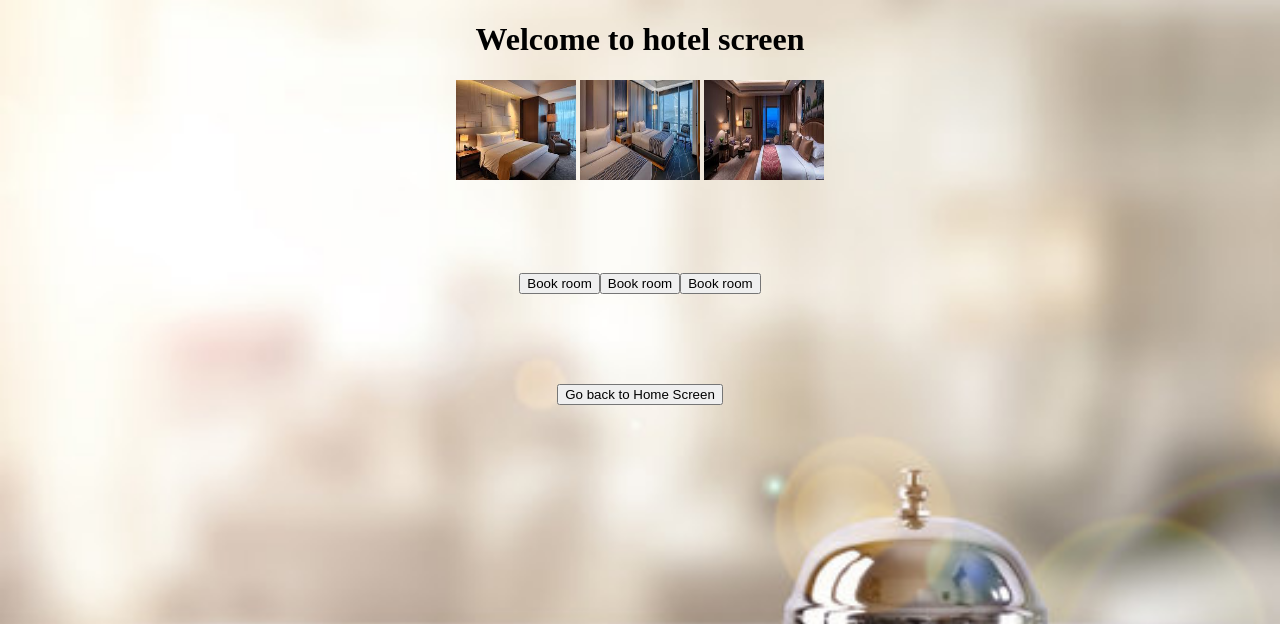
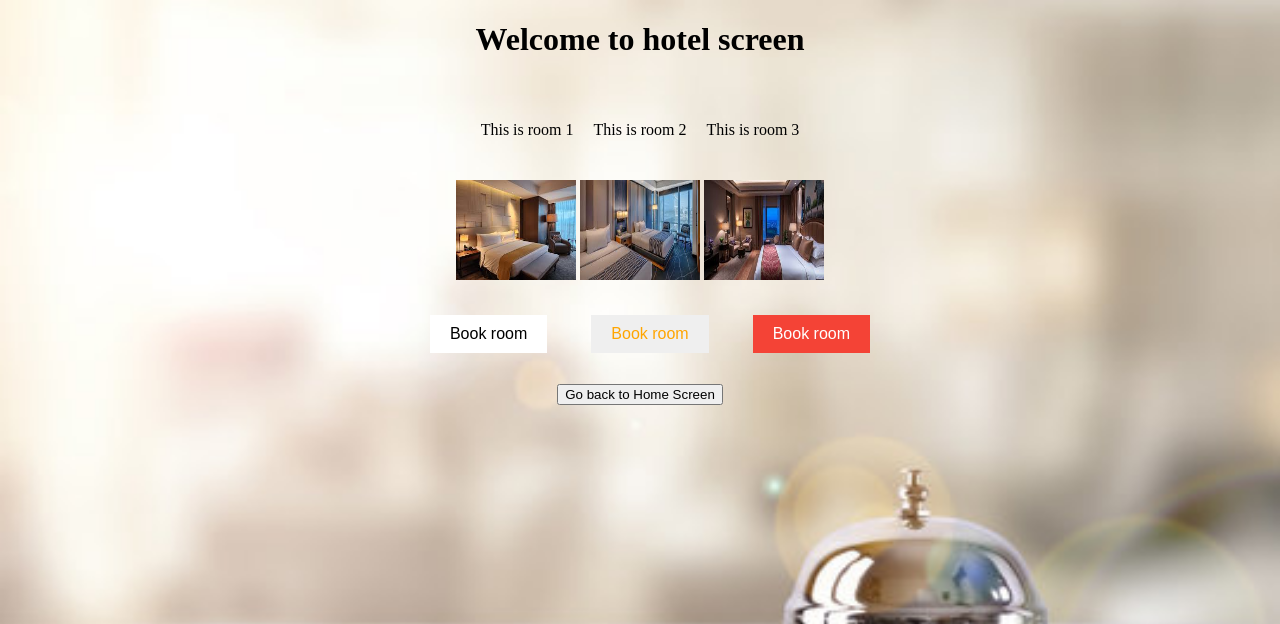
Before and after one commit to duyho160313/game_website_project, a Flask app: page /hotel in a window 1280 px wide. Shown: the top 624 px of the page. Run offline with Flask 3, Linux system fonts and the light colour scheme.

Commit message:
new code+

```diff
--- a/app.py
+++ b/app.py
@@ -33,7 +33,9 @@ def homework():
 @app.route('/sign up')
 def sign_up():
     return render_template("signup_web.html")
-
+@app.route("/quiz")
+def math_quiz():
+    return render_template("Quiz_game.html")
 
 
 if __name__ == "__main__":
--- /dev/null
+++ b/static/CSS/Hotel_screen.css
@@ -0,0 +1,81 @@
+body {
+        background-image: url("../images/Hotels/hotel.jpg");
+        background-repeat: no-repeat;
+        background-size: cover;
+        background-attachment: fixed;
+        text-align: center;
+
+
+}
+.center {
+  display: flex;
+  justify-content: center;
+  align-items: center;
+  height: 100px;
+  gap: 20px;
+}
+.button {
+  border: none;
+  color: white;
+  padding: 10px 20px;
+  text-align: center;
+  text-decoration: none;
+  display: inline-block;
+  font-size: 16px;
+  margin: 4px 2px;
+  cursor: pointer;
+}
+.button3 {background-color: #f44336;}
+.button_blue {
+  background-color: white;
+  border: none;
+  color: black;
+  padding: 10px 20px;
+  text-align: center;
+  text-decoration: none;
+  display: inline-block;
+  font-size: 16px;
+  margin: 4px 2px;
+  transition-duration: 0.4s;
+  cursor: pointer;
+}
+.button_hover1:hover {
+  background-color: #008CBA;
+  color: white;
+}
+
+
+.button_shadow {
+
+  border: none;
+  color: orange;
+  padding: 10px 20px;
+  text-align: center;
+  text-decoration: none;
+  display: inline-block;
+  font-size: 16px;
+  margin: 4px 2px;
+  cursor: pointer;
+  transition-duration: 0.4s;
+
+}
+
+.button_hover2:hover {box-shadow: 0 8px 16px 0 rgba(0,0,0,0.6);
+     animation: mymove 5s infinite}
+@keyframes mymove {
+  from {background-color: red;}
+  to {background-color: blue;}
+}
+    .infinite-bg {
+    position: fixed;
+    top: 0;
+    left: 0;
+    width: 100vw;
+    height: 100vh;
+    background-size: cover;
+    background-position: center;
+    z-index: -1;
+    animation: changeBackground 12s infinite;
+}
+    @keyframes changeBackground{
+    0%, 100%{
--- a/templates/Hotel_screen.html
+++ b/templates/Hotel_screen.html
@@ -1,53 +1,34 @@
 <!DOCTYPE html>
-<style>
-body {
-        background-image: url("{{ url_for('static', filename='images/Hotels/hotel.jpg') }}");
-        background-repeat: no-repeat;
-        background-size: cover;
-        background-attachment: fixed;
-        text-align: center;
 
-
-}
-.center {
-  display: flex;
-  justify-content: center;
-  align-items: center;
-  height: 200px;
-}
-
-</style>
-<html lang="en">
-<head>
     <meta charset="UTF-8">
     <title>Hotel</title>
+    <link rel="stylesheet" href="{{ url_for('static', filename='CSS/Hotel_screen.css') }}">
 </head>
 <body>
     <h1>Welcome to hotel screen</h1>
-<!--    {% for hotel in hotels %}-->
-<!--            <div>-->
-<!--                <h3>{{ hotel.name }}</h3>-->
-<!--                <p>Price: ${{ hotel.price }} / night</p>-->
-<!--                <button>Button</button>-->
-<!--            </div>-->
-<!--            <hr>-->
-<!--    {% endfor %}-->
-
+        <div class ="center">
+            <p>This is room 1  </p>
+            <p>This is room 2  </p>
+            <p>This is room 3  </p>
+        </div>
 
         <div>
                     <img src="{{ url_for('static', filename='images/Hotels/room3.png') }}" alt="Description of the button action" width="120" height="100">
                     <img src="{{ url_for('static', filename='images/Hotels/room2.png') }}" alt="Description of the button action" width="120" height="100">
                     <img src="{{ url_for('static', filename='images/Hotels/room1.png') }}" alt="Description of the button action" width="120" height="100">
 
-        </div>
         <div class = "center">
                 <p id="demo1"></p>
-                <button type="button" onclick="document.getElementById('demo1').innerHTML = 'Booked!'">Book room</button>
+                <button class="button_blue button_hover1" type="button" onclick="document.getElementById('demo1').innerHTML = 'Booked!'">Book room</button>
+
+
                 <p id="demo2"></p>
-                <button type="button" onclick="document.getElementById('demo2').innerHTML = 'Booked!'">Book room</button>
+                <button class ="button_shadow button_hover2" type="button" onclick="document.getElementById('demo2').innerHTML = 'Booked!'">Book room</button>
+
+
                 <p id="demo3"></p>
-                <button type="button" onclick="document.getElementById('demo3').innerHTML = 'Booked!'">Book room</button>
-    </div>
+                <button class= "button button3"type="button" onclick="document.getElementById('demo3').innerHTML = 'Booked!'">Book room</button>
+            </div>
     <div>
         <a href="{{ url_for('home') }}">
                 <button>Go back to Home Screen</button>
--- a/templates/game_web.html
+++ b/templates/game_web.html
@@ -3,6 +3,7 @@
 <html>
 <head>
     <title>Game website</title>
+    <link rel="stylesheet" href="{{ url_for('static', filename='CSS/game.css') }}">
 </head>
 <body>
     <h1>Hide & Seek game</h1>
--- a/templates/signup_web.html
+++ b/templates/signup_web.html
@@ -4,6 +4,7 @@
 <head>
     <meta charset="UTF-8">
     <title>Sign up</title>
+    <link rel="stylesheet" href="{{ url_for('static', filename='CSS/Hotel_screen.css') }}">
 </head>
 <body>
 <h1>ROBLOX</h1>
```
Also changed, not shown: static/CSS/Quiz.css (added, +11 -0 lines), static/CSS/homepage.css (added, +13 -0 lines), static/CSS/homework.css (added, +18 -0 lines), static/JS/Quiz.js (added, +135 -0 lines), templates/Homepage.html (+10 -19 lines), templates/Quiz_game.html (added, +39 -0 lines), templates/homework.html (+1 -20 lines), requirements.txt (added), static/CSS/game.css (added), static/CSS/signup.css (added), static/images/Backgrounds/math.jpg (added), 2 other files.
